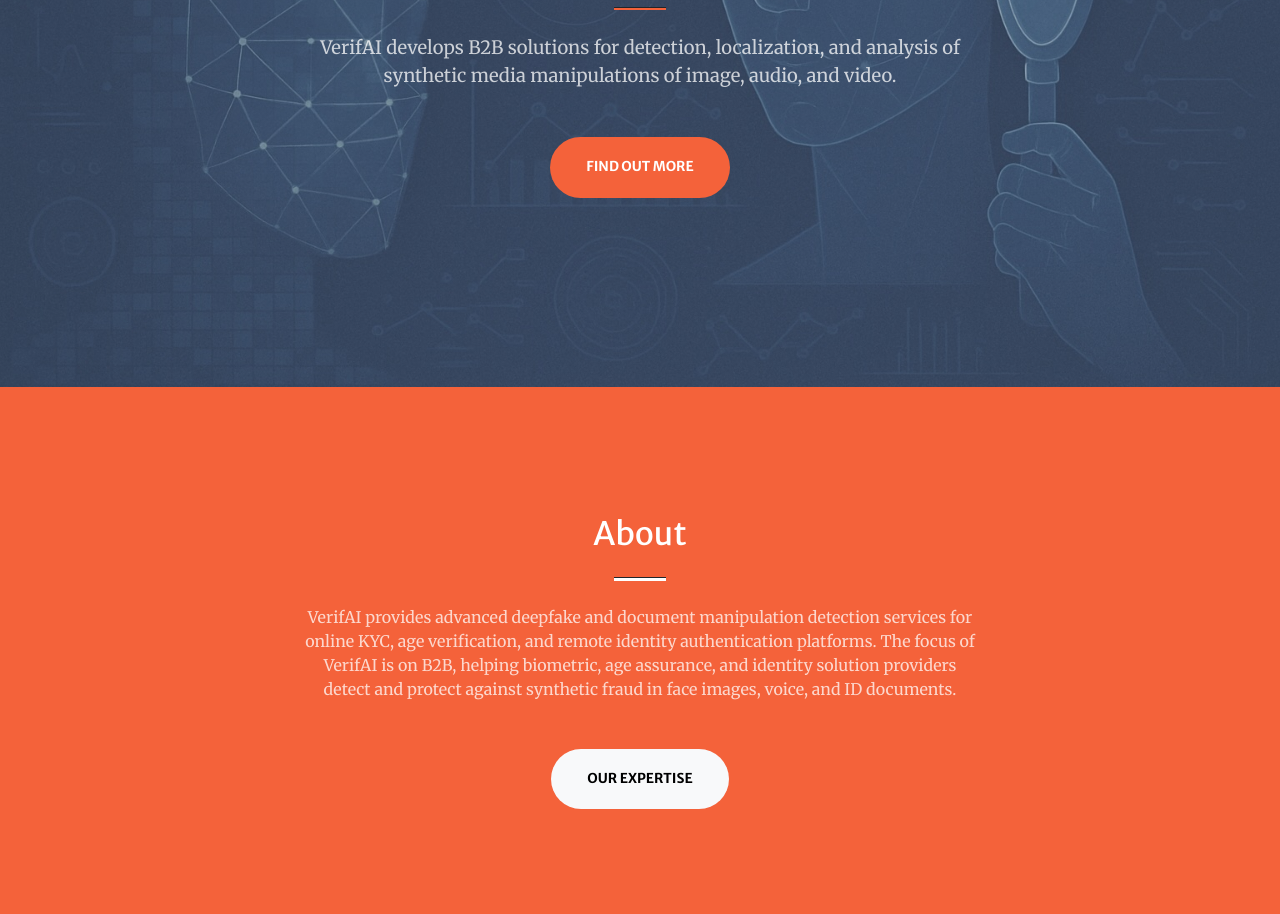
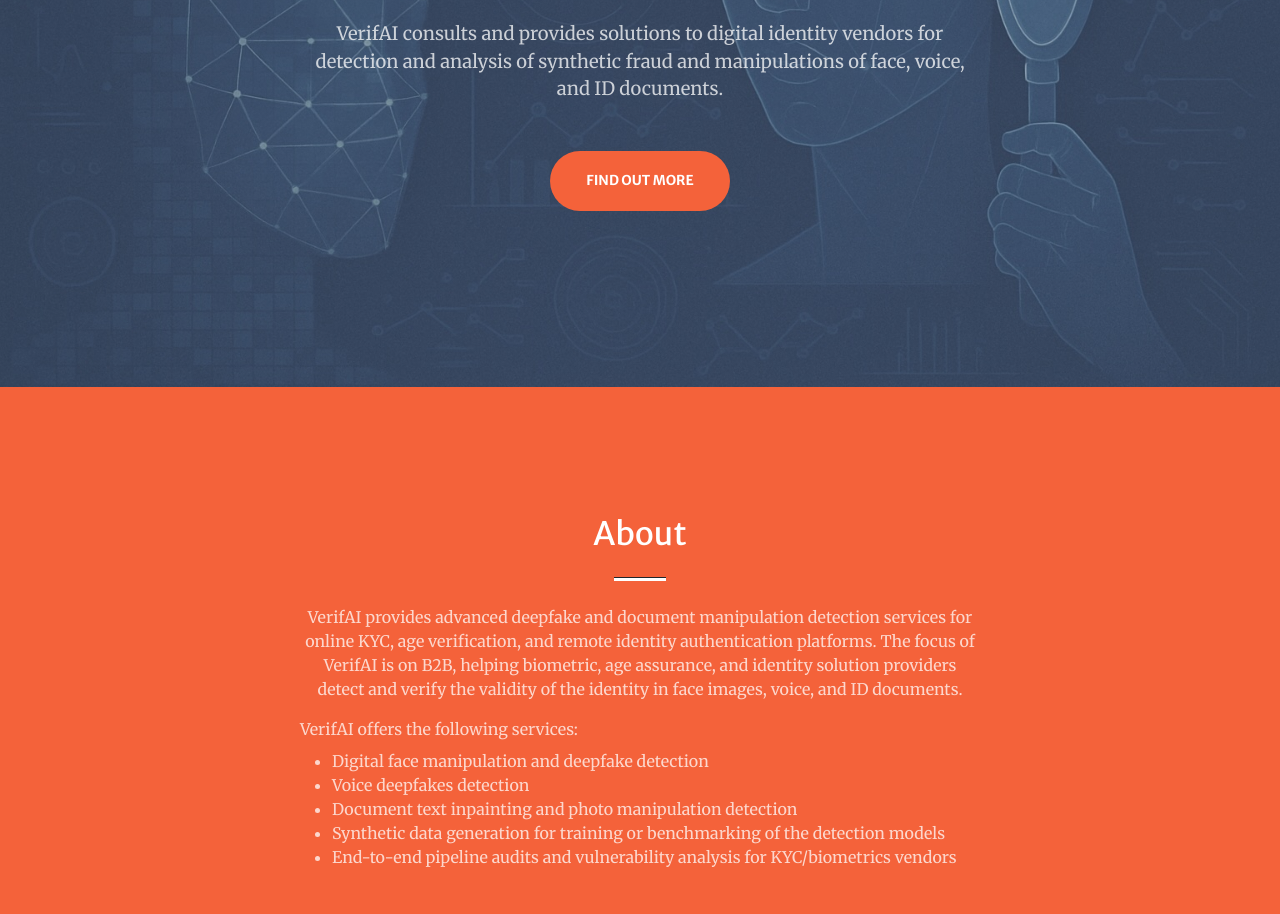
Before and after one commit to verit-ai/verit-ai.github.io, a plain HTML site: page index.html in a window 1280 px wide. Shown: the part 413-1327 px from the top of the page. Drawn offline with nearby package versions, Linux system fonts and the light colour scheme; some packages are replaced by stand-ins of ours; a script that the page names is missing.

Commit message:
clearer messaging

```diff
--- a/index.html
+++ b/index.html
@@ -7,10 +7,10 @@
         localization, and analysis of synthetic media manipulations such as image, audio,
         and video deepfakes and other automated digital forgeries." />
         <meta name="author" content="VerifAI" />
-        <title>VerifAI: protect against synthetic fraud</title>
+        <title>VerifAI: Verifying the Integrity of Digital Identity</title>
 
         <!-- Open Graph Meta Tags -->
-        <meta property="og:title" content="VerifAI: protect against synthetic fraud" />
+        <meta property="og:title" content="VerifAI: Verifying the Integrity of Digital Identity" />
         <meta property="og:description" content="VerifAI develops AI approaches for detection, localization, and analysis of synthetic media manipulations such as image, audio, and video deepfakes and other automated digital forgeries." />
 
         <meta property="og:image" content="resources/img/logo1-linkedin.jpg" />
@@ -19,7 +19,7 @@
 
         <!-- Twitter Card Meta Tags (optional but recommended) -->
         <meta name="twitter:card" content="summary_large_image" />
-        <meta name="twitter:title" content="VerifAI: protect against synthetic fraud" />
+        <meta name="twitter:title" content="VerifAI: Verifying the Integrity of Digital Identity" />
         <meta name="twitter:description" content="VerifAI develops artificial intelligence methods to detect, analyze, and expose synthetic media manipulations." />
         <meta name="twitter:image" content="resources/img/logo1-linkedin.jpg" />
 
@@ -61,14 +61,14 @@
             <div class="container px-4 px-lg-5 h-100">
                 <div class="row gx-4 gx-lg-5 h-100 align-items-center justify-content-center text-center">
                     <div class="col-lg-8 align-self-end">
-                        <h1 class="text-white font-weight-bold">Protect your clients against synthetic fraud</h1>
+                        <h1 class="text-white font-weight-bold">Verify the Integrity of Your Digital Identity</h1>
                         <hr class="divider" />
                     </div>
                     <div class="col-lg-8 align-self-baseline">
                         <p class="text-white-75 mb-5">
-                            VerifAI develops B2B solutions for detection,
-                            localization, and analysis of synthetic media manipulations
-                            of image, audio, and video.
+                            VerifAI consults and provides solutions to digital identity vendors for detection
+                            and analysis of synthetic fraud and manipulations
+                            of face, voice, and ID documents.
                             <!-- Our founders are leading experts in deepfake detection and biometric anti-spoofing  -->
                             <!-- with years of research experience and an active collaboration with industry players. -->
 
@@ -89,7 +89,7 @@
                     <div class="col-lg-8 text-center">
                         <h2 class="text-white mt-0">About</h2>
                         <hr class="divider divider-light" />
-                        <p class="text-white-75 mb-5">
+                        <p class="text-white-75 mb-3">
                             <!-- Our mission is to
                             strengthen digital trust and security in an era increasingly threatened
                             by synthetic media, disinformation, and fraud.
@@ -101,8 +101,18 @@
                             detection services for online KYC,
                             age verification, and remote identity authentication platforms.
                             The focus of VerifAI is on B2B, helping biometric, age assurance, and identity solution providers
-                            detect and protect against synthetic fraud in face images, voice, and ID documents.
-
+                            detect and verify the validity of the identity in face images, voice, and ID documents.
+                        </p>
+                            <p class="text-white-75 mb-2 text-lg-start">
+                            VerifAI offers the following services:
+                            </p>
+                            <ul class="text-white-75 mb-5 text-lg-start">
+                                <li>Digital face manipulation and deepfake detection</li>
+                                <li>Voice deepfakes detection</li>
+                                <li>Document text inpainting and photo manipulation detection</li>
+                                <li>Synthetic data generation for training or benchmarking of the detection models</li>
+                                <li>End-to-end pipeline audits and vulnerability analysis for KYC/biometrics vendors</li>
+                            </ul>
                             <!-- Our vision is to become a trusted partner in safeguarding truth in the digital world  -->
                             <!-- through innovative, reliable, and scalable AI solutions. -->
                         </p>
@@ -133,7 +143,7 @@
                             <img alt="Ketan Kotwal" src="assets/img/team/ketan_kotwal-350x350.jpg" class="img-thumbnail"></a>
                             <h3 class="h4 mb-1">Ketan Kotwal</h3>
                             <p class="text-primary mb-2">Research advisor of VerifAI</p>
-                            <p class="text-secondary mb-0">More than 5 years of research experience in using synthetic faces
+                            <p class="text-secondary mb-0">More than 10 years of research experience in using synthetic faces
                                 in face recognition and bias analysis of biometric systems.</p>
                         </div>
                     </div>
@@ -142,7 +152,7 @@
                             <img alt="Anjith George" src="assets/img/team/anjith_george.png" class="img-thumbnail"></a>
                             <h3 class="h4 mb-1">Anjith George</h3>
                             <p class="text-primary mb-2">Research advisor of VerifAI</p>
-                            <p class="text-secondary mb-0">More than 5 years of research experience in
+                            <p class="text-secondary mb-0">More than 10 years of research experience in
                                 heterogeneous face recognition, face anti-spoofing, and using synthetic faces in biometrics.</p>
                         </div>
                     </div>
```
